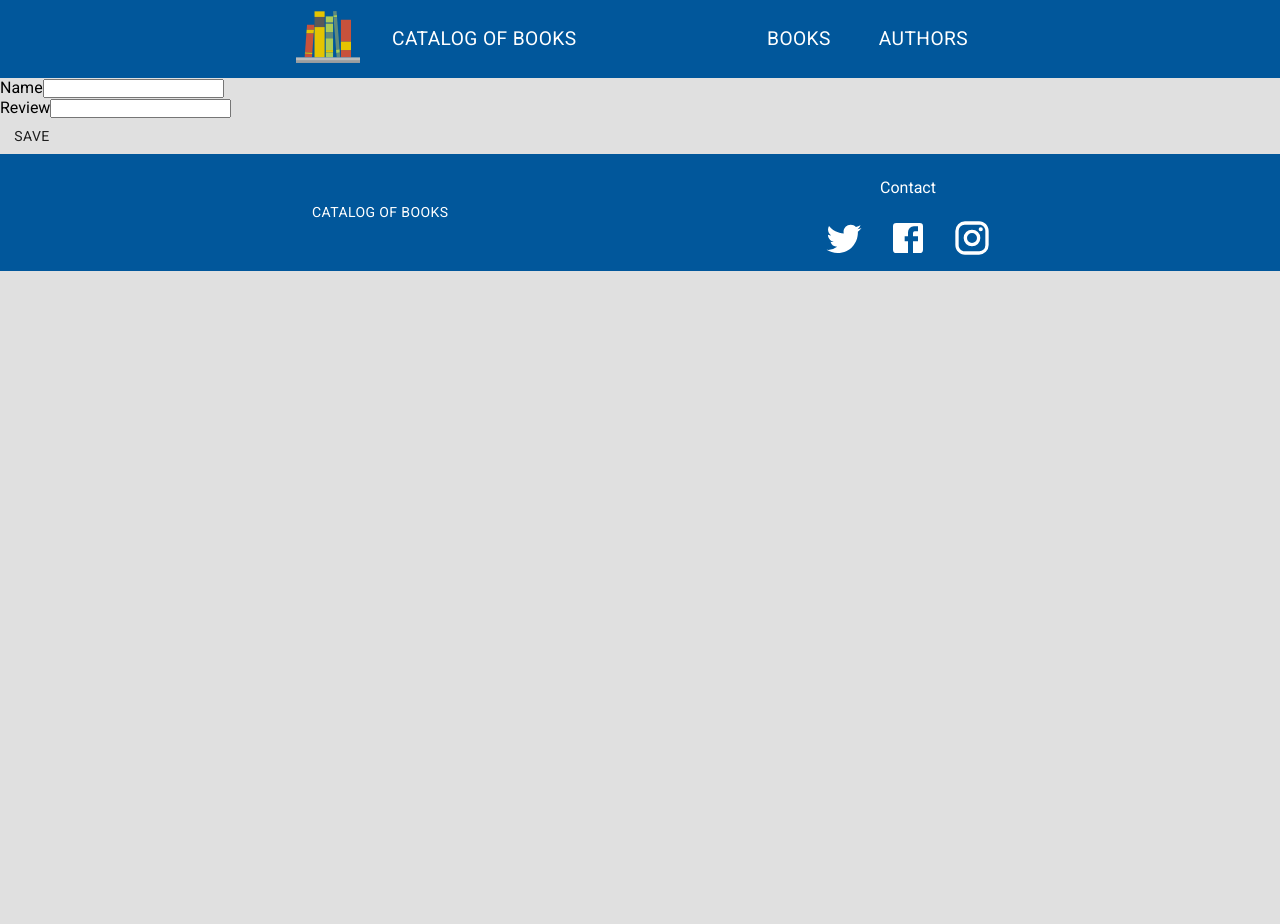
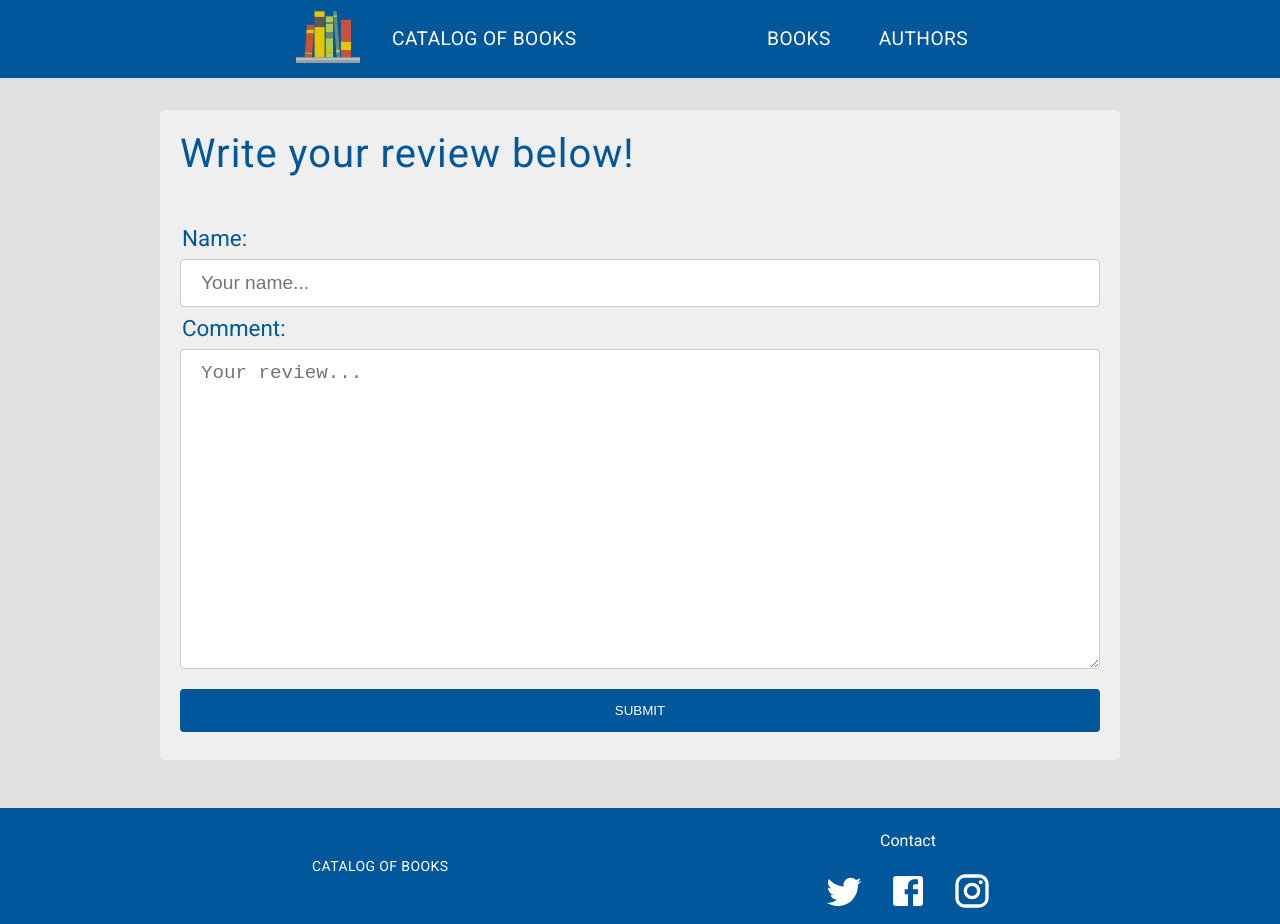
Before and after one commit to euguilhermegirardi/Catalog-of-Books, a React (Create React App) app: page /review in a window 1280 px wide. Before the commit the page ends 800 px from the top, so only its background shows below. Built offline with nearby package versions, Linux system fonts and the light colour scheme.

Commit message:
edit Review.js

```diff
--- a/server.json
+++ b/server.json
@@ -21,6 +21,11 @@
       "id": 4,
       "name": "Joe Doe Doe",
       "comment": "I recommend this website for all my friends. Nobody ever made a complaint to me! xD"
+    },
+    {
+      "name": "Lua Girardi",
+      "comment": "Awesome website!Awesome website!Awesome website!Awesome website!Awesome website!Awesome website!Awesome website!Awesome website!Awesome website!Awesome website!Awesome website!",
+      "id": 5
     }
   ]
 }
--- a/src/components/reviews/Reviews.js
+++ b/src/components/reviews/Reviews.js
@@ -1,13 +1,13 @@
 import React from 'react';
 import { Container } from './styles';
+
 
 const Reviews = props => {
 
  return (
    <Container>
       {props.comments.map(infos =>
-          <div key={infos.id}>
-            <div></div>
+          <div key={infos.name}>
             <h1>{infos.name} says:</h1>
             <p>{infos.comment}</p>
           </div>
--- a/src/pages/review/Review.js
+++ b/src/pages/review/Review.js
@@ -1,27 +1,43 @@
-import React from 'react';
-import { useForm } from "react-hook-form";
-import Button from '@material-ui/core/Button';
+import React, { useState } from 'react';
+import APIservice from '../../services/service';
+import { Form } from './styles';
 
-export default function Home() {
-  const { register, handleSubmit } = useForm();
-  const onSubmit = data => console.log(data);
+export default function Review({ history }) {
+  const [review, setReview] = useState('');
+  const[name, setName] = useState('');
+  const[comment, setComment] = useState('');
+
+  const handleSubmit = (e, review, setReview, name, setName, comment, setComment) => {
+    e.preventDefault();
+
+    APIservice.createReview(JSON.stringify(...review, {name, comment}))
+    .then(res => res)
+    .then(({name, comment}) => {
+      setReview({review: name, comment})
+    })
+    setName('')
+    setComment('')
+
+    history.push('/');
+  };
 
   return (
-    <form onSubmit={handleSubmit(onSubmit)}>
-      <div className="row">
 
-        <div className="input-field col s4">
-          <label htmlFor="name">Name</label>
-          <input ref={register} id="name" type="text" name="name" />
-        </div>
 
-        <div className="input-field col s4">
-          <label htmlFor="review">Review</label>
-          <input ref={register} id="review" type="text" name="review" />
-        </div>
+    <Form>
+      <h3>Write your review below!</h3>
+      <form onSubmit={(e) => handleSubmit(e, review, setReview, name, setName, comment, setComment)}>
 
-      </div>
-      <Button type="submit">Save</Button>
-    </form>
+        <label htmlFor="review">Name:</label>
+        <input className="name" placeholder="Your name..." onChange={(e) => setName(e.target.value)} value={name}/>
+
+        <label htmlFor="review">Comment:</label>
+        {/* <input className="comment" placeholder="Your review..." onChange={(e) => setComment(e.target.value)} value={comment}/> */}
+        <textarea className="comment" placeholder="Your review..." onChange={(e) => setComment(e.target.value)} value={comment}/>
+
+        <button className="btn">Submit</button>
+      </form>
+    </Form>
+
   )
 };
--- a/src/pages/review/styles.js
+++ b/src/pages/review/styles.js
@@ -0,0 +1,61 @@
+import styled from 'styled-components';
+
+export const Form = styled.div`
+  margin: 2rem auto 3rem auto;
+  max-width: 60rem;
+  color: #01579b;
+  border-radius: 5px;
+  padding: 20px;
+  background-color: #efefef;
+
+  h3 {
+    font-size: 2.5rem;
+    font-weight: 100;
+    letter-spacing: 1px;
+    margin-bottom: 3rem;
+  }
+
+  label {
+    font-size: 1.4rem;
+    margin-left: 2px;
+  }
+
+
+  input {
+    font-size: 1.2rem;
+    width: 100%;
+    padding: 12px 20px;
+    margin: 8px 0;
+    display: inline-block;
+    border: 1px solid #ccc;
+    border-radius: 4px;
+    box-sizing: border-box;
+  }
+
+  textarea {
+    font-size: 1.2rem;
+    width: 100%;
+    height: 20rem;
+    margin: 8px 0;
+    padding: 12px 20px;
+    border-radius: 4px;
+    border: 1px solid #ccc;
+    box-sizing: border-box;
+  }
+
+  .btn {
+    text-transform: uppercase;
+    width: 100%;
+    background-color: #01579b;
+    color: white;
+    padding: 14px 20px;
+    margin: 8px 0;
+    border: none;
+    border-radius: 4px;
+    cursor: pointer;
+
+    &:hover {
+      background-color: #01579b;
+    }
+  }
+`;
--- /dev/null
+++ b/src/services/service.js
@@ -0,0 +1,8 @@
+const createReview = {
+  createReview: data => {
+    return fetch('http://localhost:3001/comments', {method: 'POST', headers: {'content-type': 'application/json'}, body: data})
+    .then(res => res.json());
+  }
+};
+
+export default createReview;
```
